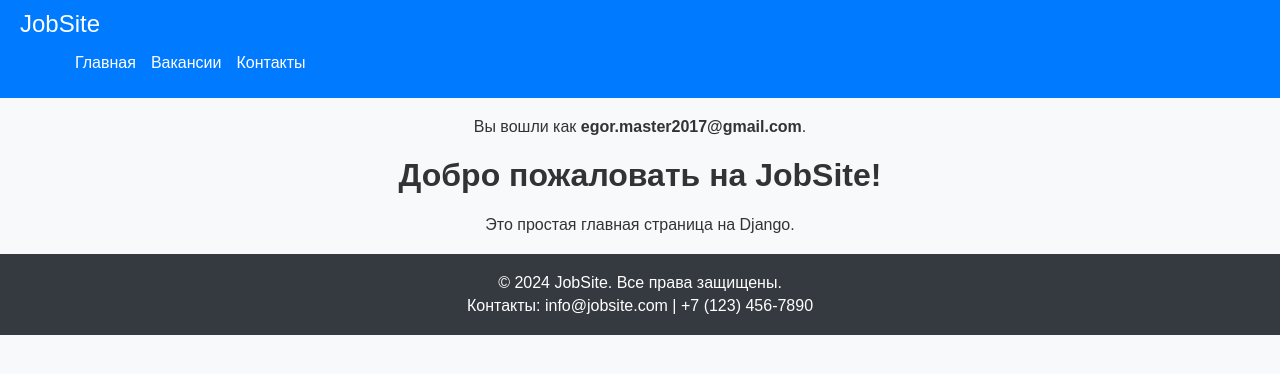
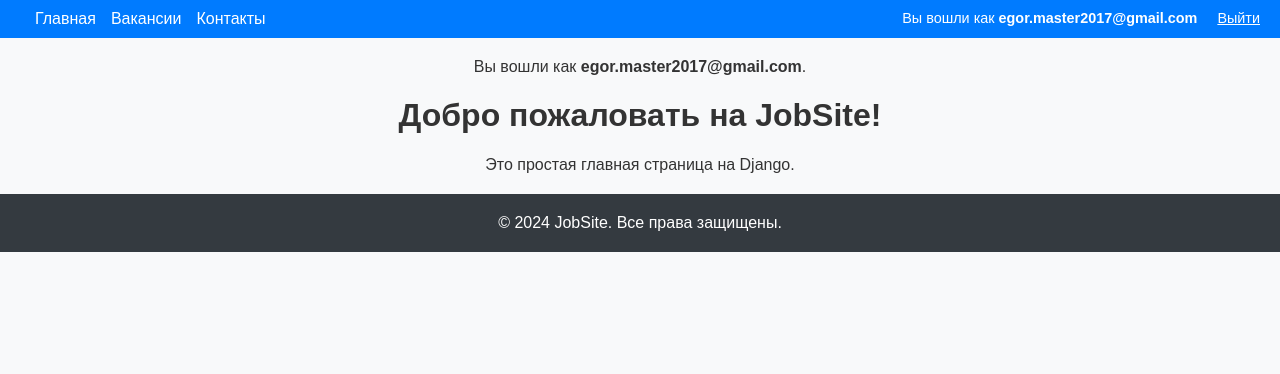
Before and after one commit to AberQ/HR-WEBSITE, a Django app: page / in a window 1280 px wide. Shown: the top 374 px of the page. Run offline with Django 5.2, Linux system fonts and the light colour scheme; a user stored in the database is signed in.

Commit message:
Добавил данные о входе в аккаунт в шаблон

```diff
--- a/backend/static/css/styles.css
+++ b/backend/static/css/styles.css
@@ -13,23 +13,20 @@ header {
     padding: 10px 20px;
     color: #fff;
     display: flex;
-    justify-content: space-between;
-    align-items: center;
-}
-
-header .logo a {
-    color: #fff;
-    font-size: 1.5em;
-    text-decoration: none;
+    justify-content: space-between; /* Распределение элементов по ширине */
+    align-items: center; /* Выравнивание по центру по вертикали */
+    position: relative; /* Устанавливаем относительное позиционирование */
 }
 
 header .nav-links {
     list-style: none;
     display: flex;
+    margin: 0; /* Убираем отступы */
+    padding: 0; /* Убираем отступы */
 }
 
 header .nav-links li {
-    margin-left: 15px;
+    margin-left: 15px; /* Отступы между ссылками */
 }
 
 header .nav-links a {
@@ -39,6 +36,26 @@ header .nav-links a {
 
 header .nav-links a:hover {
     text-decoration: underline;
+}
+
+/* Информация о пользователе */
+.user-info {
+    position: absolute; /* Устанавливаем абсолютное позиционирование */
+    right: 20px; /* Отступ от правого края */
+    top: 10px; /* Отступ от верхнего края */
+    display: flex;
+    align-items: center; /* Выравнивание по центру по вертикали */
+    font-size: 0.9em; /* Уменьшаем размер шрифта */
+}
+
+.user-info p {
+    margin: 0; /* Убираем отступы у параграфа */
+    padding-right: 10px; /* Отступ справа для разделения */
+}
+
+.user-info a {
+    color: #fff;
+    margin-left: 10px; /* Отступ между информацией о пользователе и ссылкой "Выйти" */
 }
 
 /* Основной контент */
--- a/backend/templates/base.html
+++ b/backend/templates/base.html
@@ -13,28 +13,31 @@
     <!-- Шапка сайта -->
     <header>
         <nav>
-            <div class="logo">
-                <a href="/">JobSite</a>
-            </div>
             <ul class="nav-links">
                 <li><a href="/">Главная</a></li>
                 <li><a href="/vacancies">Вакансии</a></li>
                 <li><a href="/contact">Контакты</a></li>
             </ul>
+            <div class="user-info">
+                {% if user.is_authenticated %}
+                    <p>Вы вошли как <strong>{{ user.email }}</strong></p>
+                    <a href="/logout">Выйти</a>
+                {% else %}
+                    <a href="/login">Войти</a>
+                {% endif %}
+            </div>
         </nav>
     </header>
 
     <!-- Основной контент -->
     <main>
         {% block content %}
-        <!-- Контент страницы будет вставлен сюда -->
         {% endblock %}
     </main>
 
     <!-- Подвал сайта -->
     <footer>
         <p>&copy; 2024 JobSite. Все права защищены.</p>
-        <p>Контакты: info@jobsite.com | +7 (123) 456-7890</p>
     </footer>
 
 </body>
```
